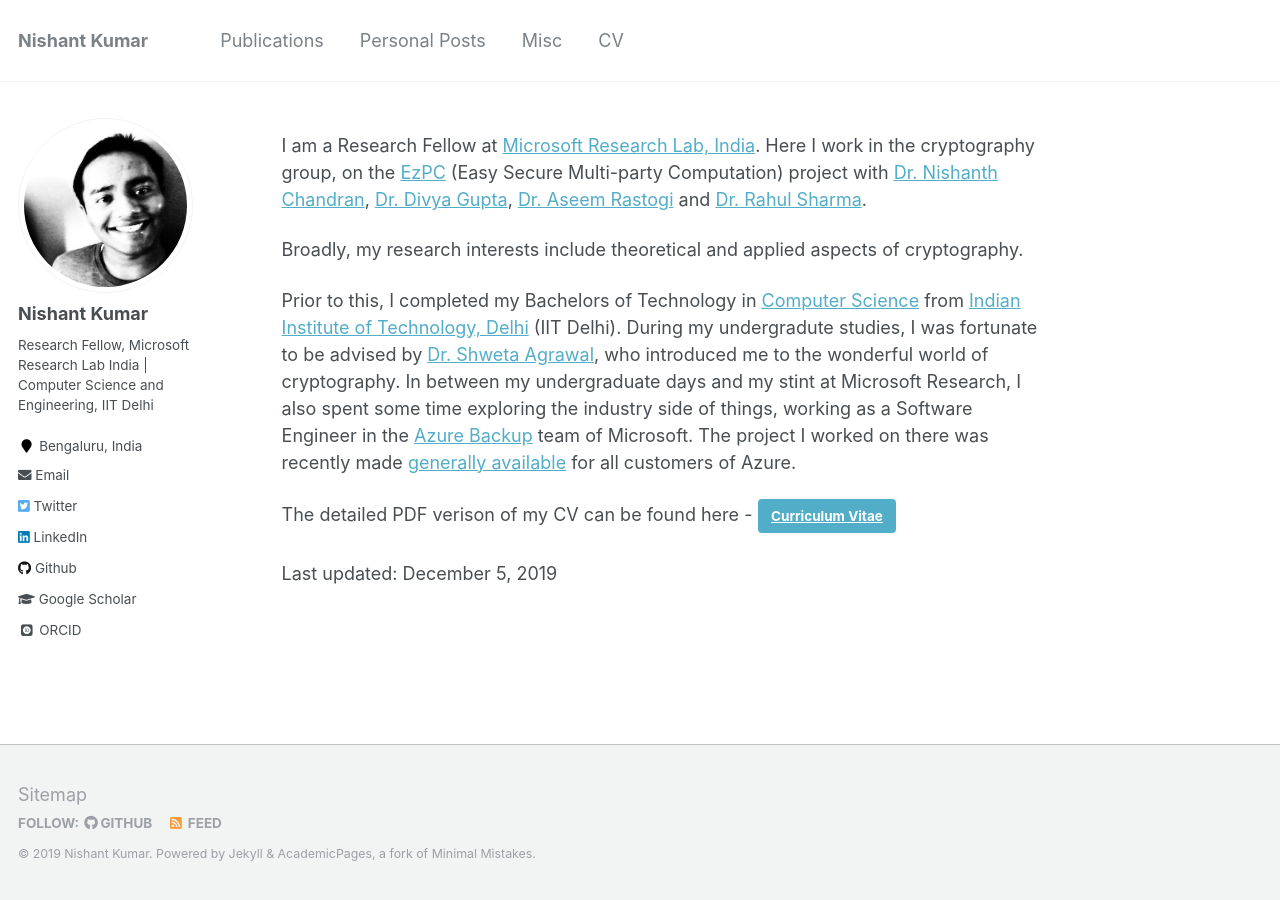
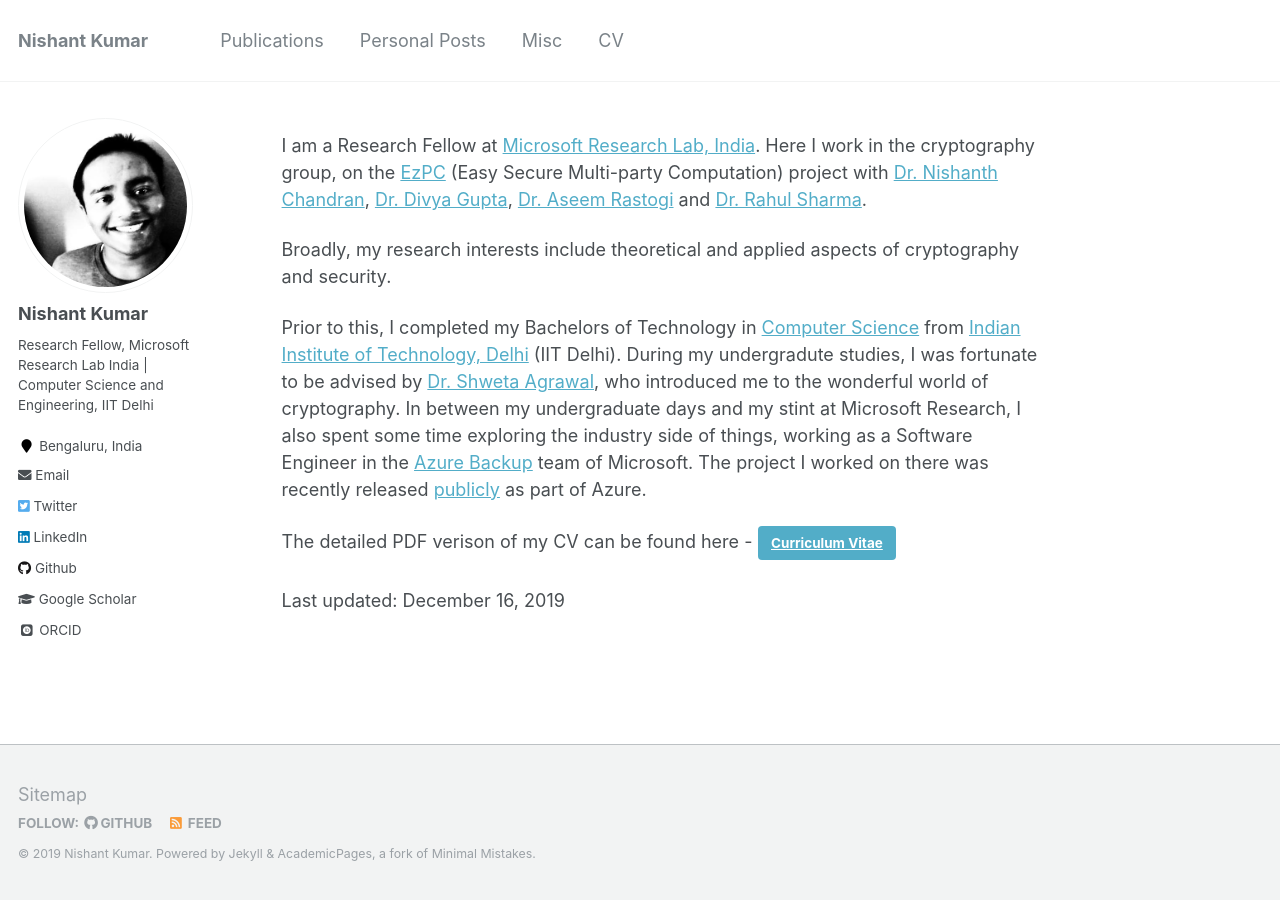
Before and after one commit to nishkum/nishkum.github.io, a Jekyll site: the page built from _pages/about.md, in a window 1280 px wide. Built offline with Jekyll 4.4.1, drawn with Linux system fonts in a browser that asks for light colours; some web fonts are replaced.

Commit message:
Small update.

```diff
--- a/_pages/about.md
+++ b/_pages/about.md
@@ -10,10 +10,10 @@ redirect_from:
 
 I am a Research Fellow at [Microsoft Research Lab, India](https://www.microsoft.com/en-us/research/lab/microsoft-research-india/). Here I work in the cryptography group, on the [EzPC](https://www.microsoft.com/en-us/research/project/ezpc-easy-secure-multi-party-computation/) (Easy Secure Multi-party Computation) project with [Dr. Nishanth Chandran](https://www.microsoft.com/en-us/research/people/nichandr/), [Dr. Divya Gupta](https://www.microsoft.com/en-us/research/people/digup/), [Dr. Aseem Rastogi](https://www.microsoft.com/en-us/research/people/aseemr/) and [Dr. Rahul Sharma](https://cs.stanford.edu/people/sharmar/).
 
-Broadly, my research interests include theoretical and applied aspects of cryptography.
+Broadly, my research interests include theoretical and applied aspects of cryptography and security.
 
-Prior to this, I completed my Bachelors of Technology in [Computer Science](http://www.cse.iitd.ac.in/) from [Indian Institute of Technology, Delhi](http://www.iitd.ac.in/) (IIT Delhi). During my undergradute studies, I was fortunate to be advised by [Dr. Shweta Agrawal](http://www.cse.iitm.ac.in/~shwetaag/index.html), who introduced me to the wonderful world of cryptography. In between my undergraduate days and my stint at Microsoft Research, I also spent some time exploring the industry side of things, working as a Software Engineer in the [Azure Backup](https://azure.microsoft.com/en-in/services/backup/) team of Microsoft. The project I worked on there was recently made [generally available](https://azure.microsoft.com/en-us/blog/azure-backup-for-sql-server-in-azure-virtual-machines-now-generally-available/) for all customers of Azure.
+Prior to this, I completed my Bachelors of Technology in [Computer Science](http://www.cse.iitd.ac.in/) from [Indian Institute of Technology, Delhi](http://www.iitd.ac.in/) (IIT Delhi). During my undergradute studies, I was fortunate to be advised by [Dr. Shweta Agrawal](http://www.cse.iitm.ac.in/~shwetaag/index.html), who introduced me to the wonderful world of cryptography. In between my undergraduate days and my stint at Microsoft Research, I also spent some time exploring the industry side of things, working as a Software Engineer in the [Azure Backup](https://azure.microsoft.com/en-in/services/backup/) team of Microsoft. The project I worked on there was recently released [publicly](https://azure.microsoft.com/en-us/blog/azure-backup-for-sql-server-in-azure-virtual-machines-now-generally-available/) as part of Azure.
 
 The detailed PDF verison of my CV can be found here - [__Curriculum Vitae__](\files\Nishant_Academic_CV.pdf){: .btn .btn--info}
 
-Last updated: December 5, 2019
+Last updated: December 16, 2019
```
Also changed, not shown: 1 other file.
